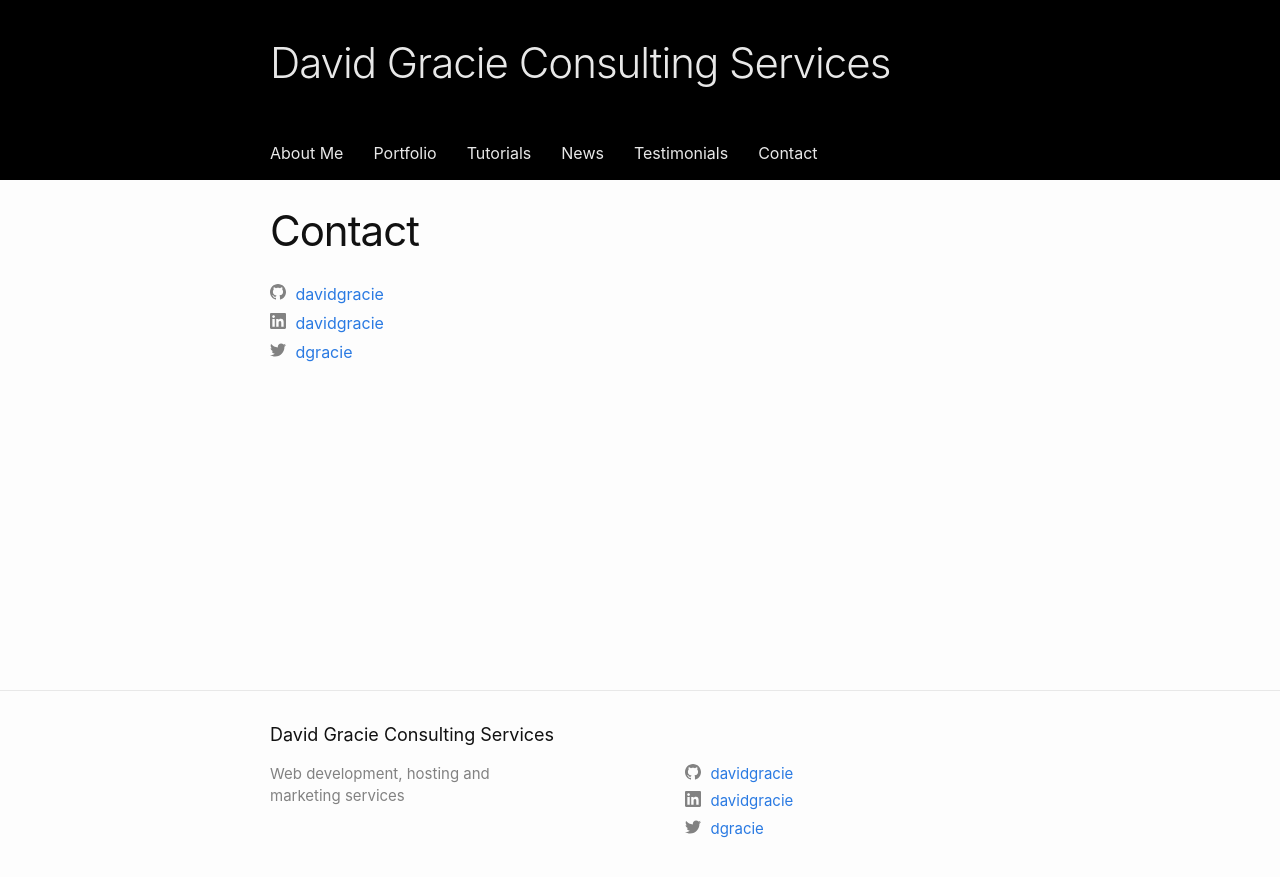
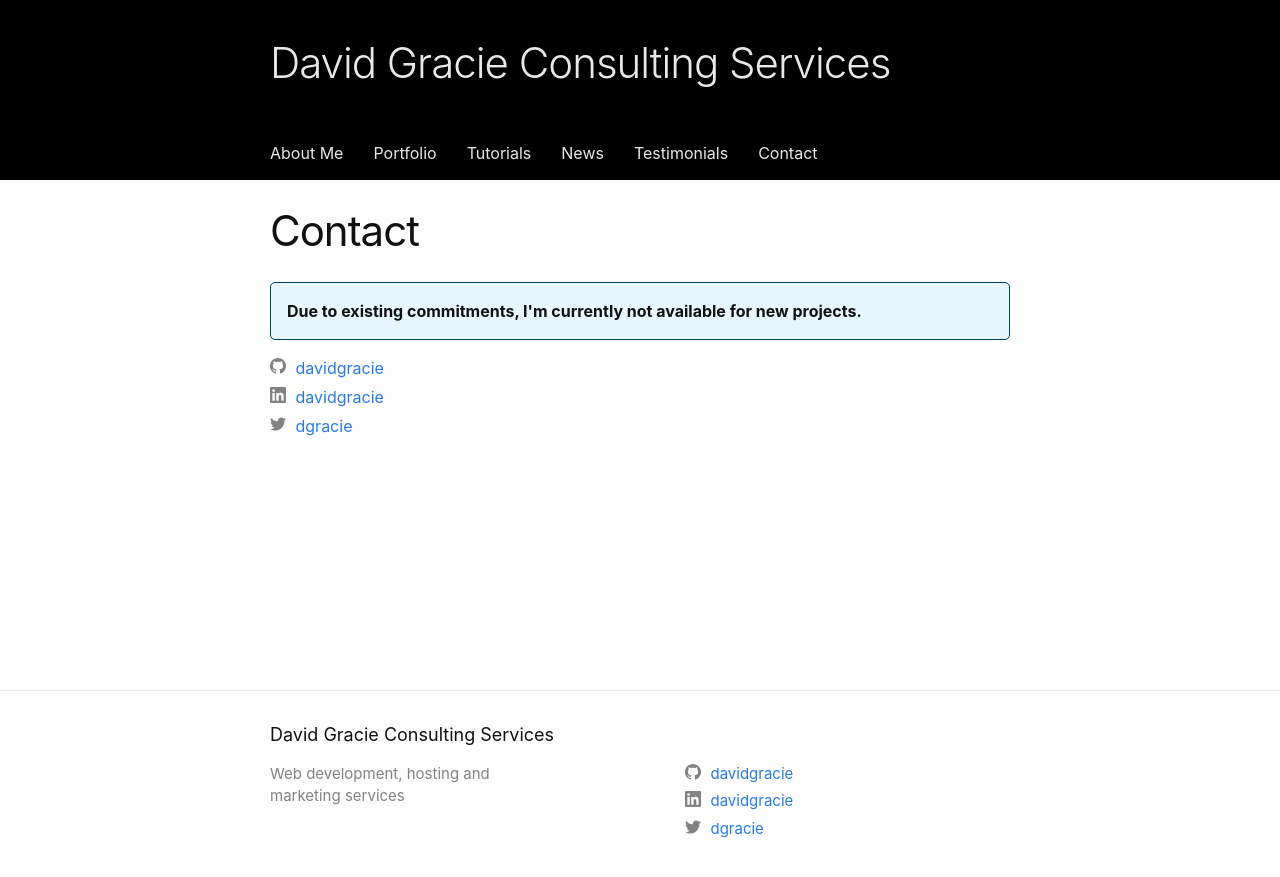
Before and after one commit to davidgracie/davidgracie.github.io, a Jekyll site: the page built from contact.markdown, in a window 1280 px wide. Shown: the top 877 px of the page. Built offline with Jekyll 4.4.1, drawn with Linux system fonts in a browser that asks for light colours.

Commit message:
Adds unavailability note to contact page

```diff
--- a/contact.markdown
+++ b/contact.markdown
@@ -3,4 +3,8 @@
 title: Contact
 permalink: /contact/
 ---
+<div class="info-box">
+  <strong>Due to existing commitments, I'm currently not available for new projects.</strong>
+</div>
+
 {%- include social.html -%}
```
